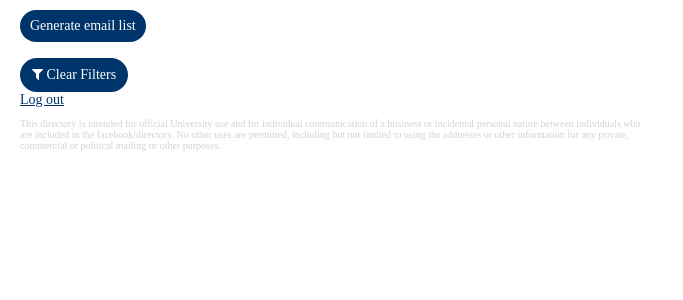
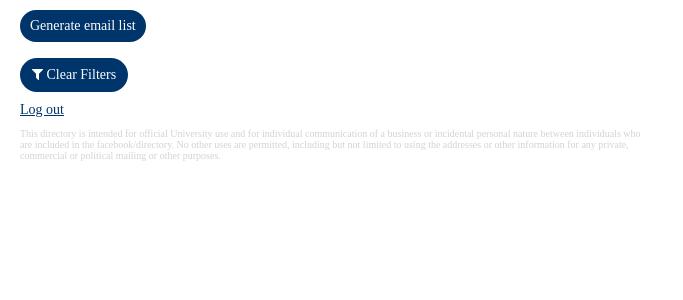
Before and after one commit to Yalies/MailYale, a Flask app: template app/templates/index.html in a window 1280 px wide. Shown: the part 92-392 px from the top of the page, without its empty margins (0-683 px from the left). Run offline with Flask 2, Linux system fonts and the light colour scheme; the template is opened without the code that fills it, so the values that code supplies are empty; some web fonts are replaced.

Commit message:
Fix padding above log out button

```diff
--- a/app/static/css/form.css
+++ b/app/static/css/form.css
@@ -43,6 +43,9 @@ textarea {
     padding: 8px 10px;
 }
 
+#filtering {
+    margin-bottom: 10px;
+}
 #clear_filters {
     margin-top: 8px;
 }
--- a/app/templates/index.html
+++ b/app/templates/index.html
@@ -2,9 +2,9 @@
 
 {% block content %}
 <button id="submit">Generate email list</button>
-    <textarea style="display: none;" id="output" cols=60 rows=8 readonly placeholder="No matching students. :("></textarea>
-    <p id="warning"></p>
-<div>
+<textarea style="display: none;" id="output" cols=60 rows=8 readonly placeholder="No matching students. :("></textarea>
+<p id="warning"></p>
+<div id="filtering">
     <button id="clear_filters">
         <i class="fa fa-filter"></i>
         Clear Filters
```
